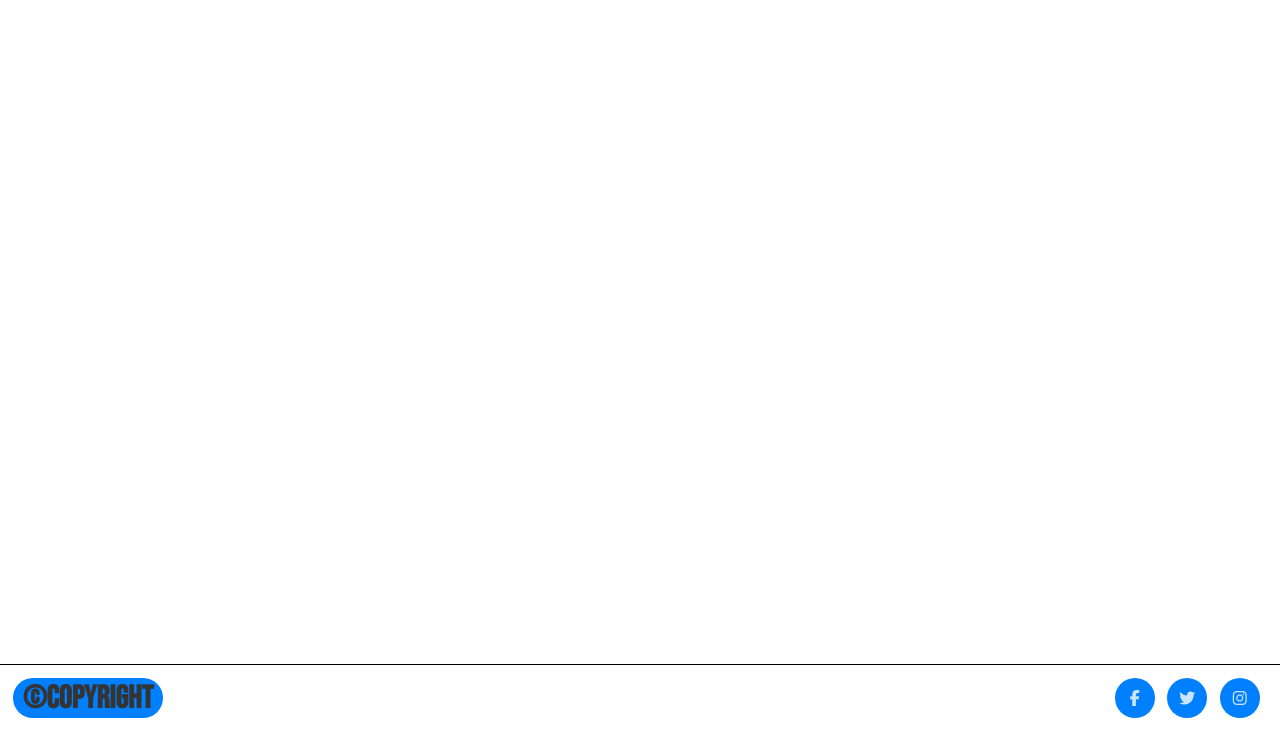
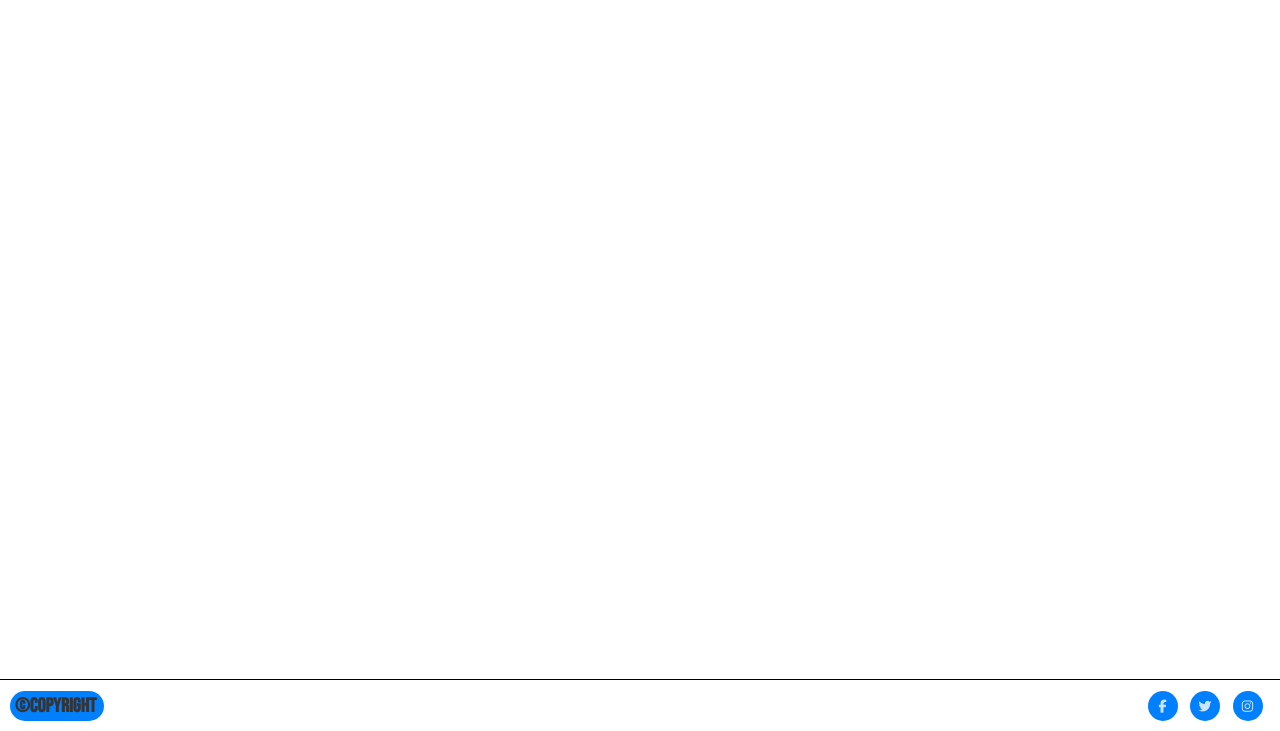
Before and after one commit to IInaudible/Game-Website, a plain HTML site: page index.html in a window 1280 px wide. Shown: the part 69-800 px from the top of the page. Drawn offline with Linux system fonts and the light colour scheme.

Commit message:
stashing

```diff
--- a/css/global.css
+++ b/css/global.css
@@ -131,9 +131,10 @@ footer {
     border-top: black 1px solid;
     display: grid;
     grid-template-columns:auto 1fr;
-    padding: .8em;
+    padding: 1em;
+    font-size: 10px;
+    padding-top: 1.15em;
 }
-
 footer #footer {
     display: flex;
     justify-content: center;
@@ -143,6 +144,8 @@ footer #footer {
     background-color: var(--primary-color);
     border-radius: 20px;
     color: #343434;
+    padding-right: .75em;
+    padding-left: .5em;
 }
 
 footer #social ul {
@@ -159,14 +162,15 @@ footer #social ul li a {
     display: flex;
     justify-content: center;
     align-items: center;
-    width: 40px;
-    height: 40px;
+    width: 30px;
+    height: 30px;
     background-color: var(--primary-color);
     color: var(--secondary-color);
     text-decoration: none;
     border-radius: 20px;
     transition: 0.5s;
     margin-right: 7.5px;
+    font-size: 13px;
 }
 
 footer #social ul li a:hover {
--- a/index.html
+++ b/index.html
@@ -28,7 +28,7 @@
 
     <footer>
 
-        <div id="footer"><h1>&nbsp;©Copyright&nbsp;&nbsp;</h1>
+        <div id="footer"><h1>©Copyright</h1>
         </div>
         <div id="social">
         <ul>
```
